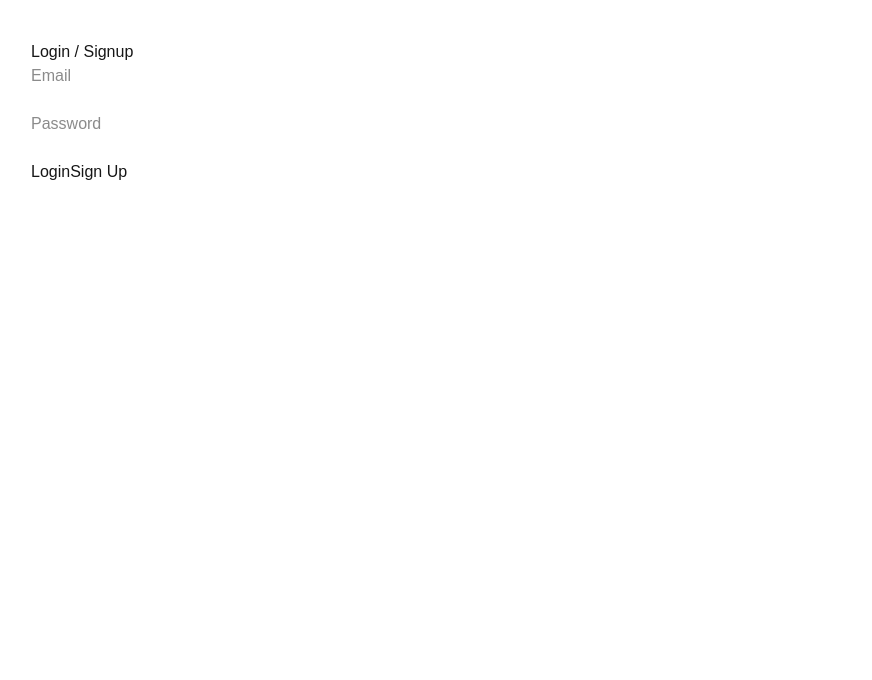
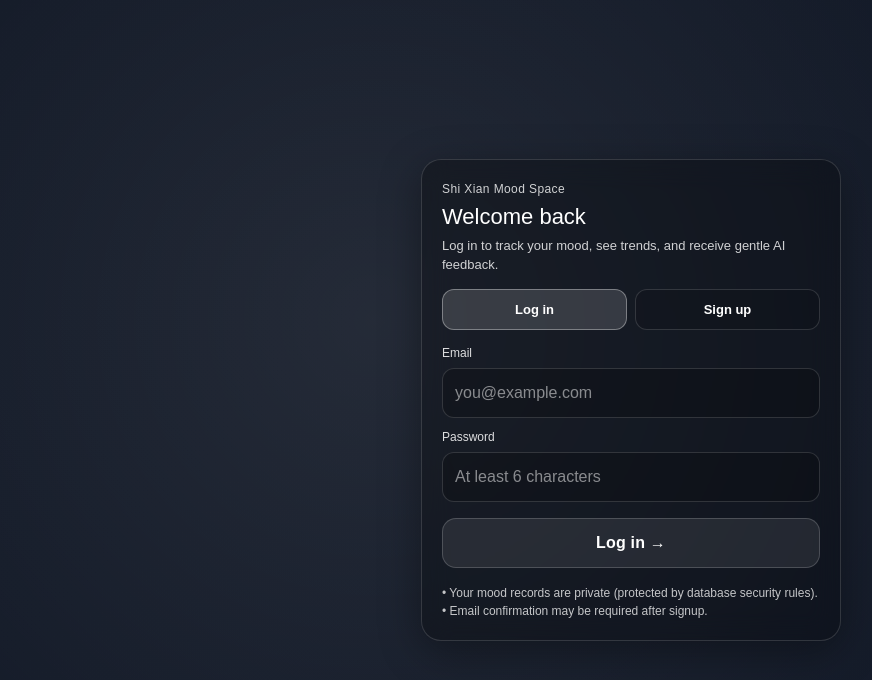
Before and after one commit to yap-gif/emotion-platform, a Next.js app: page /login in a window 1280 px wide. Shown: the top 680 px of the page, without its empty margins (9-881 px from the left). Built offline with nearby package versions, Linux system fonts and the light colour scheme; no server answers.

Commit message:
page.tsx

```diff
--- a/app/login/page.tsx
+++ b/app/login/page.tsx
@@ -1,63 +1,236 @@
 "use client"
 
-import { useState } from "react"
+import { useMemo, useState } from "react"
 import { supabase } from "@/lib/supabaseClient"
 import { useRouter } from "next/navigation"
 
 export default function LoginPage() {
+  const router = useRouter()
+
+  const [mode, setMode] = useState<"login" | "signup">("login")
   const [email, setEmail] = useState("")
   const [password, setPassword] = useState("")
-  const router = useRouter()
+  const [loading, setLoading] = useState(false)
+  const [msg, setMsg] = useState<{ type: "error" | "success"; text: string } | null>(null)
 
-  const handleLogin = async () => {
+  const canSubmit = useMemo(() => {
+    return email.trim().length > 3 && password.length >= 6 && !loading
+  }, [email, password, loading])
+
+  const submit = async () => {
+    setMsg(null)
+    setLoading(true)
+
+    try {
+      if (mode === "login") {
         const { error } = await supabase.auth.signInWithPassword({
-      email,
+          email: email.trim(),
           password,
         })
-
         if (error) {
-      alert(error.message)
+          setMsg({ type: "error", text: error.message })
         } else {
           router.push("/dashboard")
         }
-  }
-
-  const handleSignup = async () => {
+      } else {
         const { error } = await supabase.auth.signUp({
-      email,
+          email: email.trim(),
           password,
         })
-
         if (error) {
-      alert(error.message)
+          setMsg({ type: "error", text: error.message })
         } else {
-      alert("Check your email for confirmation")
+          setMsg({
+            type: "success",
+            text: "Signup success. Please check your email to confirm, then log in.",
+          })
+          setMode("login")
+        }
+      }
+    } finally {
+      setLoading(false)
     }
   }
 
   return (
-    <main style={{ padding: 40 }}>
-      <h1>Login / Signup</h1>
+    <main
+      style={{
+        minHeight: "100vh",
+        display: "grid",
+        placeItems: "center",
+        padding: 24,
+        backgroundImage: `
+          radial-gradient(circle at 15% 20%, rgba(255,255,255,0.10), transparent 35%),
+          radial-gradient(circle at 85% 30%, rgba(255,255,255,0.08), transparent 40%),
+          linear-gradient(135deg, #0b1220, #111827)
+        `,
+        backgroundSize: "200% 200%",
+      }}
+    >
+      <style>{`
+        @keyframes floatBg {
+          0% { background-position: 0% 50%; }
+          50% { background-position: 100% 50%; }
+          100% { background-position: 0% 50%; }
+        }
+      `}</style>
 
+      <div
+        style={{
+          width: "100%",
+          maxWidth: 420,
+          borderRadius: 20,
+          border: "1px solid rgba(255,255,255,0.14)",
+          background: "rgba(0,0,0,0.28)",
+          backdropFilter: "blur(14px)",
+          padding: 20,
+          color: "white",
+          boxShadow: "0 10px 40px rgba(0,0,0,0.35)",
+          animation: "floatBg 18s ease-in-out infinite",
+        }}
+      >
+        <div style={{ marginBottom: 14 }}>
+          <div style={{ fontSize: 12, opacity: 0.8, letterSpacing: 0.4 }}>
+            Shi Xian Mood Space
+          </div>
+          <h1 style={{ margin: "6px 0 0", fontSize: 22, lineHeight: 1.2 }}>
+            {mode === "login" ? "Welcome back" : "Create your account"}
+          </h1>
+          <p style={{ margin: "6px 0 0", opacity: 0.8, fontSize: 13 }}>
+            {mode === "login"
+              ? "Log in to track your mood, see trends, and receive gentle AI feedback."
+              : "Sign up to start your emotional tracking journey."}
+          </p>
+        </div>
+
+        {/* Mode toggle */}
+        <div
+          style={{
+            display: "grid",
+            gridTemplateColumns: "1fr 1fr",
+            gap: 8,
+            marginBottom: 14,
+          }}
+        >
+          <button
+            onClick={() => setMode("login")}
+            style={{
+              padding: "10px 12px",
+              borderRadius: 12,
+              border: mode === "login" ? "1px solid rgba(255,255,255,0.35)" : "1px solid rgba(255,255,255,0.14)",
+              background: mode === "login" ? "rgba(255,255,255,0.14)" : "rgba(0,0,0,0.12)",
+              color: "white",
+              cursor: "pointer",
+              fontWeight: 600,
+              fontSize: 13,
+            }}
+          >
+            Log in
+          </button>
+          <button
+            onClick={() => setMode("signup")}
+            style={{
+              padding: "10px 12px",
+              borderRadius: 12,
+              border: mode === "signup" ? "1px solid rgba(255,255,255,0.35)" : "1px solid rgba(255,255,255,0.14)",
+              background: mode === "signup" ? "rgba(255,255,255,0.14)" : "rgba(0,0,0,0.12)",
+              color: "white",
+              cursor: "pointer",
+              fontWeight: 600,
+              fontSize: 13,
+            }}
+          >
+            Sign up
+          </button>
+        </div>
+
+        {/* Message */}
+        {msg && (
+          <div
+            style={{
+              marginBottom: 12,
+              padding: "10px 12px",
+              borderRadius: 12,
+              border: "1px solid rgba(255,255,255,0.14)",
+              background: msg.type === "error" ? "rgba(255, 80, 80, 0.16)" : "rgba(80, 255, 170, 0.14)",
+              color: "white",
+              fontSize: 13,
+            }}
+          >
+            {msg.text}
+          </div>
+        )}
+
+        {/* Form */}
+        <div style={{ display: "grid", gap: 10 }}>
+          <label style={{ display: "grid", gap: 6 }}>
+            <span style={{ fontSize: 12, opacity: 0.85 }}>Email</span>
             <input
-        placeholder="Email"
               value={email}
               onChange={(e) => setEmail(e.target.value)}
+              placeholder="you@example.com"
+              autoComplete="email"
+              inputMode="email"
+              style={{
+                width: "100%",
+                padding: "12px 12px",
+                borderRadius: 12,
+                border: "1px solid rgba(255,255,255,0.14)",
+                background: "rgba(0,0,0,0.22)",
+                color: "white",
+                outline: "none",
+              }}
             />
+          </label>
 
-      <br /><br />
-
+          <label style={{ display: "grid", gap: 6 }}>
+            <span style={{ fontSize: 12, opacity: 0.85 }}>Password</span>
             <input
-        type="password"
-        placeholder="Password"
               value={password}
               onChange={(e) => setPassword(e.target.value)}
+              placeholder="At least 6 characters"
+              type="password"
+              autoComplete={mode === "login" ? "current-password" : "new-password"}
+              style={{
+                width: "100%",
+                padding: "12px 12px",
+                borderRadius: 12,
+                border: "1px solid rgba(255,255,255,0.14)",
+                background: "rgba(0,0,0,0.22)",
+                color: "white",
+                outline: "none",
+              }}
             />
+          </label>
 
-      <br /><br />
+          <button
+            onClick={submit}
+            disabled={!canSubmit}
+            style={{
+              marginTop: 6,
+              padding: "12px 14px",
+              borderRadius: 14,
+              border: "1px solid rgba(255,255,255,0.18)",
+              background: canSubmit ? "rgba(255,255,255,0.18)" : "rgba(255,255,255,0.08)",
+              color: "white",
+              cursor: canSubmit ? "pointer" : "not-allowed",
+              fontWeight: 700,
+              letterSpacing: 0.2,
+            }}
+          >
+            {loading
+              ? "Please wait..."
+              : mode === "login"
+              ? "Log in →"
+              : "Create account →"}
+          </button>
 
-      <button onClick={handleLogin}>Login</button>
-      <button onClick={handleSignup}>Sign Up</button>
+          <div style={{ marginTop: 6, fontSize: 12, opacity: 0.75, lineHeight: 1.5 }}>
+            <div>• Your mood records are private (protected by database security rules).</div>
+            <div>• Email confirmation may be required after signup.</div>
+          </div>
+        </div>
+      </div>
     </main>
   )
 }
```
Lines whose indentation alone changed are shown as unchanged.
